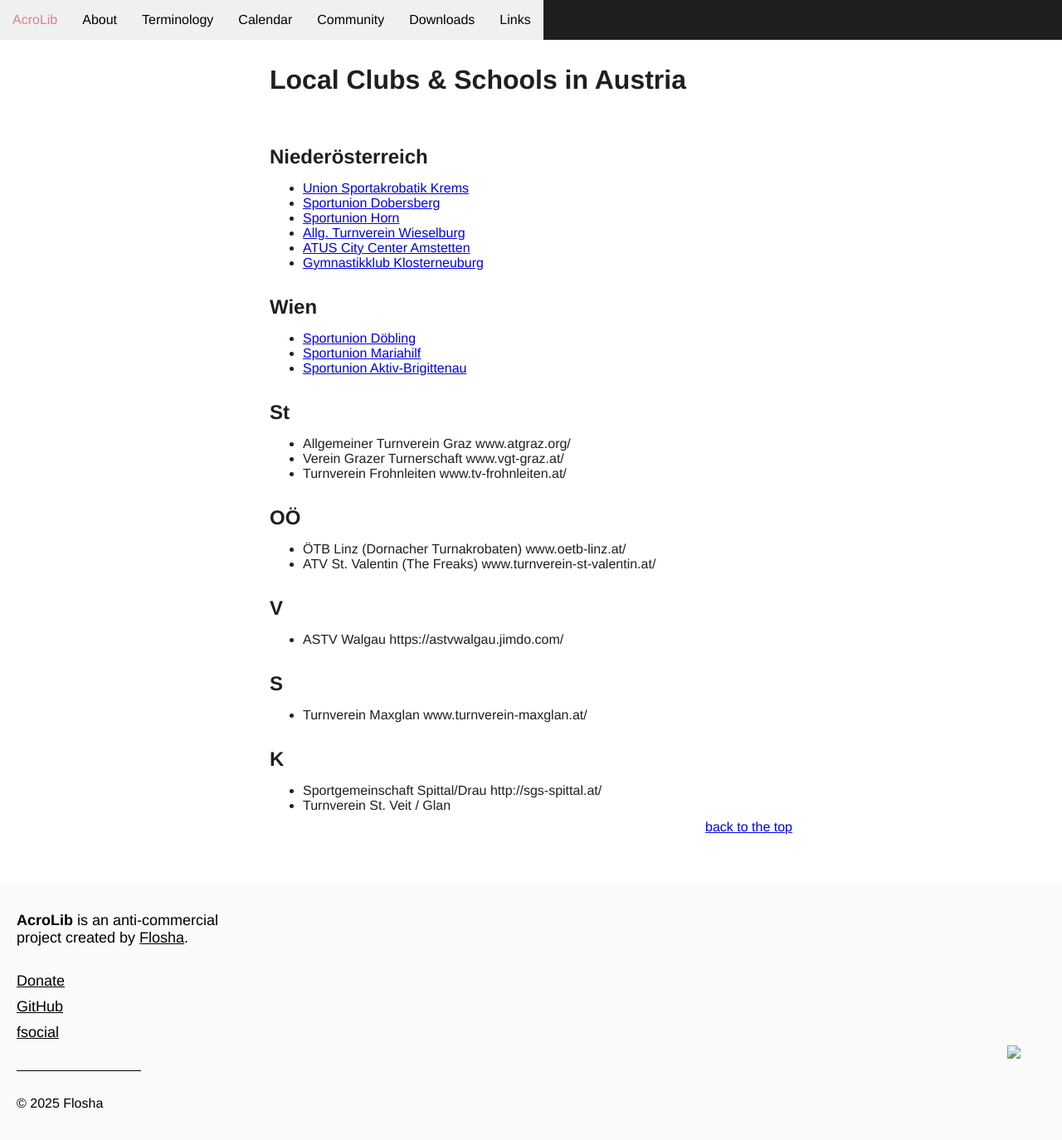
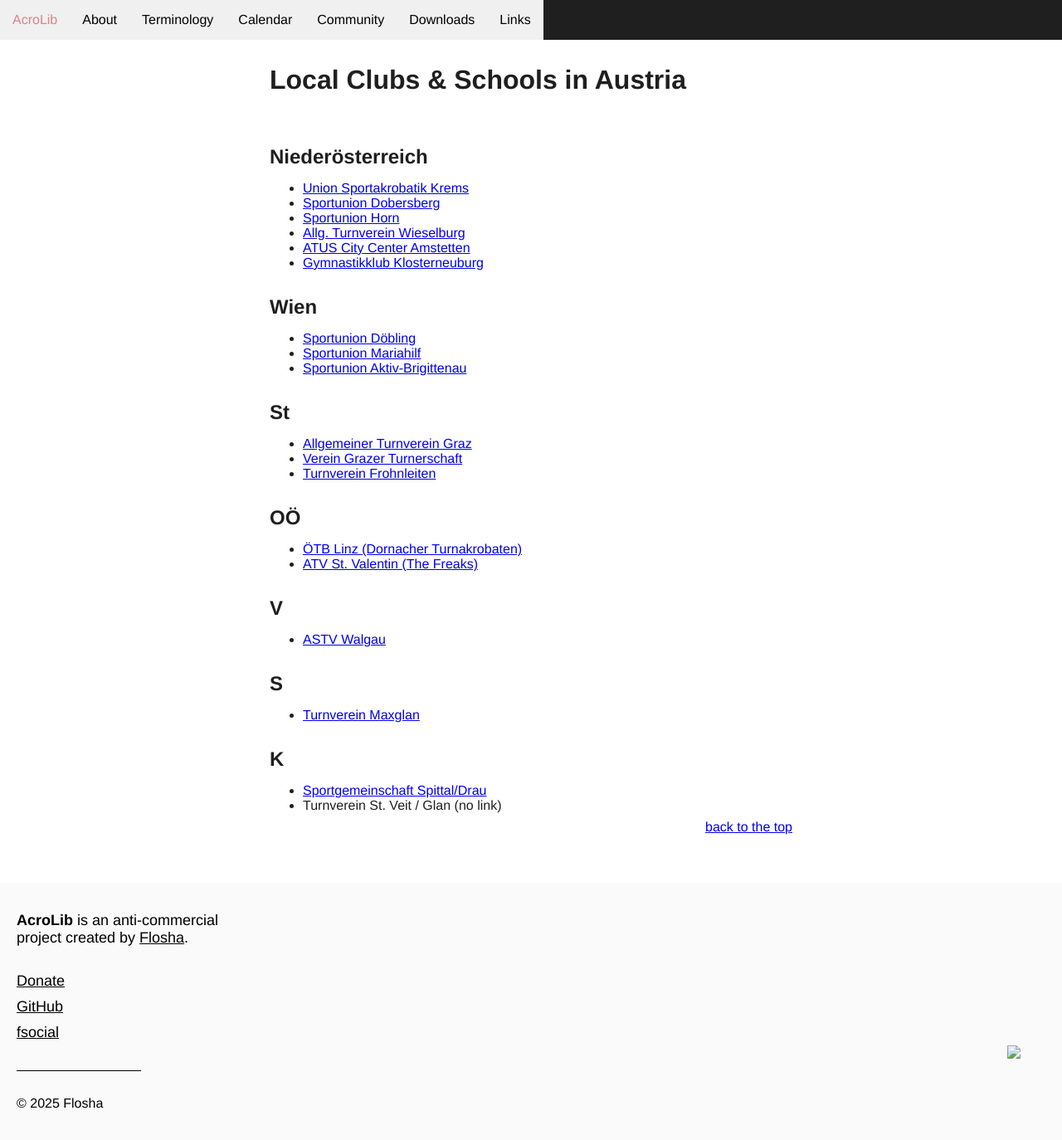
Before and after one commit to floshin/acrolib, a Jekyll site: the page built from local/austria.md, in a window 1280 px wide. Shown: the whole page at 83% size. Built offline with Jekyll 4.4.1, drawn with Linux system fonts in a browser that asks for light colours; our own code applies the rules of GitHub Pages for plain Markdown files.

Commit message:
Update austria.md

```diff
--- a/local/austria.md
+++ b/local/austria.md
@@ -14,20 +14,20 @@
 * [Sportunion Aktiv-Brigittenau](https://uab.at/)
 
 ## St
-* Allgemeiner Turnverein Graz	www.atgraz.org/
-* Verein Grazer Turnerschaft	www.vgt-graz.at/
-* Turnverein Frohnleiten	www.tv-frohnleiten.at/
+* [Allgemeiner Turnverein Graz](https://atgraz.org/)
+* [Verein Grazer Turnerschaft](https://vgt-graz.at/)
+* [Turnverein Frohnleiten](https://tv-frohnleiten.at/)
 
 ## OÖ
-* ÖTB Linz (Dornacher Turnakrobaten)	www.oetb-linz.at/
-* ATV St. Valentin (The Freaks)	www.turnverein-st-valentin.at/
+* [ÖTB Linz (Dornacher Turnakrobaten)](https://oetb-linz.at/)
+* [ATV St. Valentin (The Freaks)](https://turnverein-st-valentin.at/)
 
 ## V
-* ASTV Walgau	https://astvwalgau.jimdo.com/
+* [ASTV Walgau](https://astvwalgau.jimdo.com/)
 
 ## S
-* Turnverein Maxglan	www.turnverein-maxglan.at/
+* [Turnverein Maxglan](https://turnverein-maxglan.at/)
 
 ## K
-* Sportgemeinschaft Spittal/Drau	http://sgs-spittal.at/
-* Turnverein St. Veit / Glan
+* [Sportgemeinschaft Spittal/Drau](https://sgs-spittal.at/)
+* Turnverein St. Veit / Glan (no link)
```
